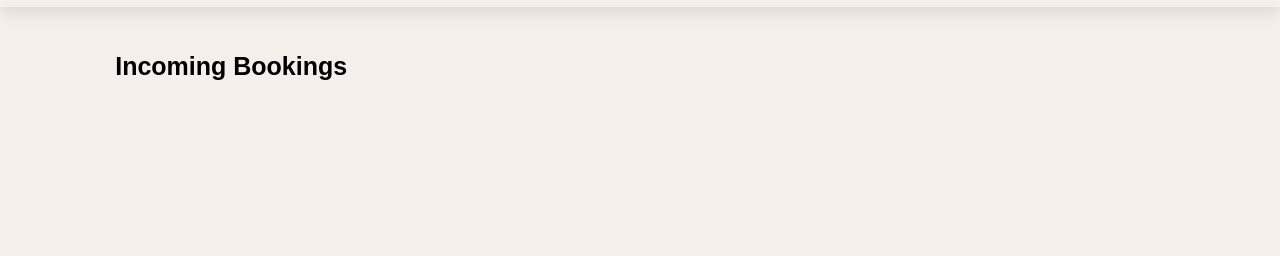
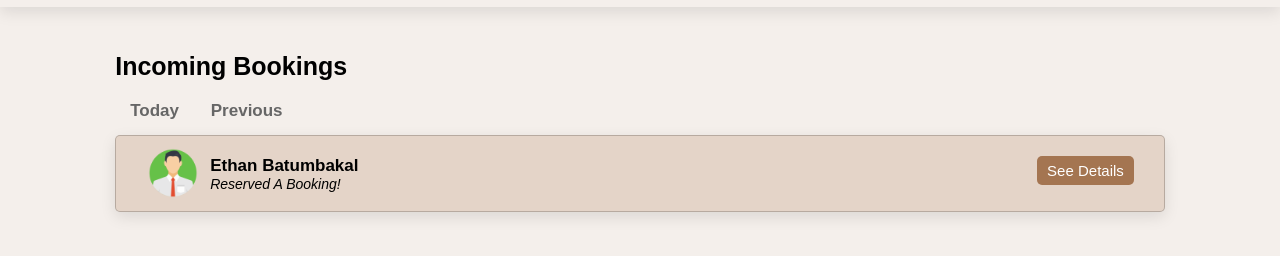
Before and after one commit to itsurtannies/BookIT, a plain HTML site: page admin/pages/incomingBookings.html in a window 1280 px wide. Shown: the part 58-314 px from the top of the page. Drawn offline with Linux system fonts and the light colour scheme.

Commit message:
incoming bookings

```diff
--- a/admin/pageStyle.css
+++ b/admin/pageStyle.css
@@ -198,6 +198,7 @@ header .icons a{
     border-color: #ffffff;
     border-collapse: collapse;
     font-family: 'Roboto';
+    box-shadow: var(--box-shadow);
 }
 
 .dashboard .dashcontainer .dashslide .table th{
@@ -252,6 +253,84 @@ header .icons a{
     padding-top: 9rem;
 }
 
+.bookings .bookingscontainer .bookingsslide .status{
+    flex-wrap: 1 1 45rem;
+    font-family: 'Inter';
+    padding-top: 2rem;
+}
+
+.bookings .bookingscontainer .bookingsslide .status a{
+    font-size: 1.7rem;
+    padding: .5rem 1.5rem;
+    color:var(--light-color);
+    font-weight: 650;
+    border-bottom: 1px solid transparent;
+    margin-top: 2rem;
+}
+
+.bookings .bookingscontainer .bookingsslide .status a:hover{
+    border-bottom:2px solid #666;
+    color: #5B60C9;
+}
+
+.bookings .bookingscontainer .bookingsslide .status a:active{
+    border-bottom:2px solid#666;
+    color: #5B60C9;
+}
+
+.bookings .bookingscontainer .bookingswrapper .dashbox {
+    padding-right: 3rem;
+    padding-left: 3rem;
+    background-color: #E4D4C8;
+    border-radius: .5rem;
+    border: .1rem solid rgba(0,0,0,.2);
+    box-shadow: var(--box-shadow);
+    position: relative;
+    overflow: hidden;
+  }
+
+.bookings .bookingscontainer .bookingswrapper .dashbox img {
+    height: 5rem;
+    margin: 1rem 0;
+}
+
+
+.bookings .bookingscontainer .bookingswrapper .dashbox b {
+    margin-top: .5rem;
+    margin-left: 1rem;
+    font-size: 1.7rem;
+    font-weight: 700;
+    color: var(--black);
+    text-align: left;
+  }
+
+.bookings .bookingscontainer .bookingswrapper .dashbox i{
+    font-size: 1.4rem;
+    margin-left: 1rem;
+    color: var(--gray);
+    text-align: left;
+}
+
+.bookings .bookingscontainer .bookingswrapper .dashbox .see-btn {
+    margin-top: 2rem;
+    padding:.6rem 1rem;
+    color:#fff;
+    background: #A47551;
+    font-size: 1.5rem;
+    border: none;
+    border-radius: .5rem;
+    transition: all .3s ease-in-out;
+}
+
+.bookings .bookingscontainer .bookingswrapper .dashbox input.see-btn {
+    float: right;
+}
+
+.bookings .bookingscontainer .bookingswrapper .dashbox .see-btn:hover{
+    color:var(--black);
+    background: #D0B49F;
+}
+
 /* restauBasics */
 
 .rbasics .rbasicscontainer .rbasicsslide .rbasicscontent{
@@ -299,6 +378,7 @@ header .icons a{
     border-color: #ffffff;
     border-collapse: collapse;
     font-family: 'Roboto';
+    box-shadow: var(--box-shadow);
 }
 
 .rbasics .rbasicscontainer .rbasicsslide .table th{
@@ -325,6 +405,11 @@ header .icons a{
     border-radius: 5px;
 }
 
+.rbasics .rbasicscontainer .rbasicswrapper .table img {
+    height: 8rem;
+    margin: 1rem 0;
+}
+
 .rbasics .rbasicscontainer .rbasicsslide .table{
     display: flex;
     align-items: center;
--- a/admin/pages/incomingBookings.html
+++ b/admin/pages/incomingBookings.html
@@ -42,9 +42,28 @@
 
                 </div>
 
+                <div class="status">
+                    <a href="#">Today</a>
+                    <a href="#">Previous</a>
+                </div>
+
+                <br>
+                <br>
+
+                <div class="dashbox">
+                    <table>
+                    <td>
+                        <img src="../images/ceo.png" alt="">
+                    </td>
+                    <td>
+                        <b>Ethan Batumbakal</b> <br>
+                        <i>Reserved a booking!</i>
+                    </td>
+                    <input type="button" value="See Details" class="see-btn">
+                    </table>
 
 
-
+                </div>
 
             </div>
 
```
Also changed, not shown: admin/pages/restauBasics.html (+1 -3 lines), admin/images/ceo.png (added), admin/images/people.png (added), admin/images/woman.png (added).
